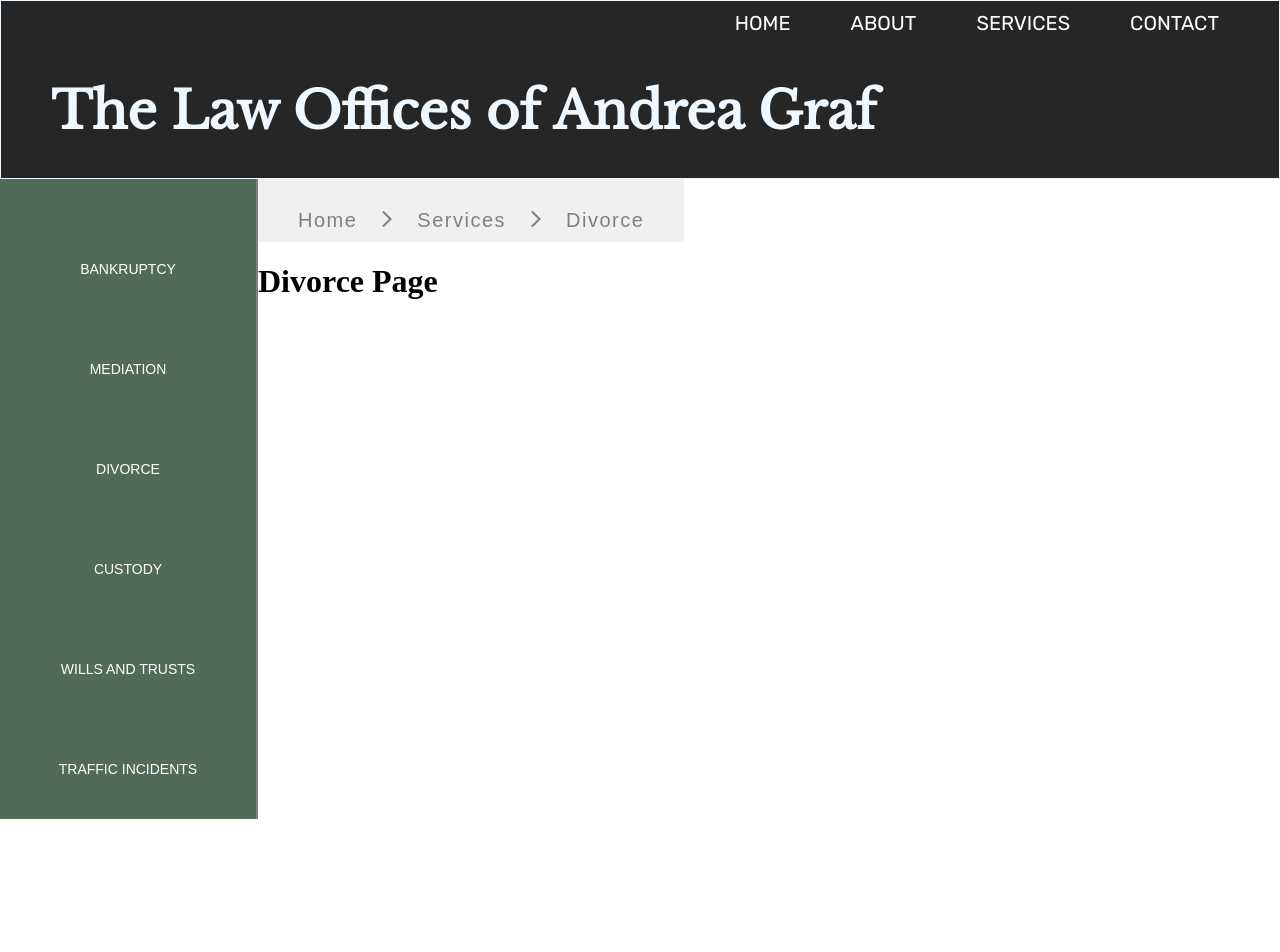
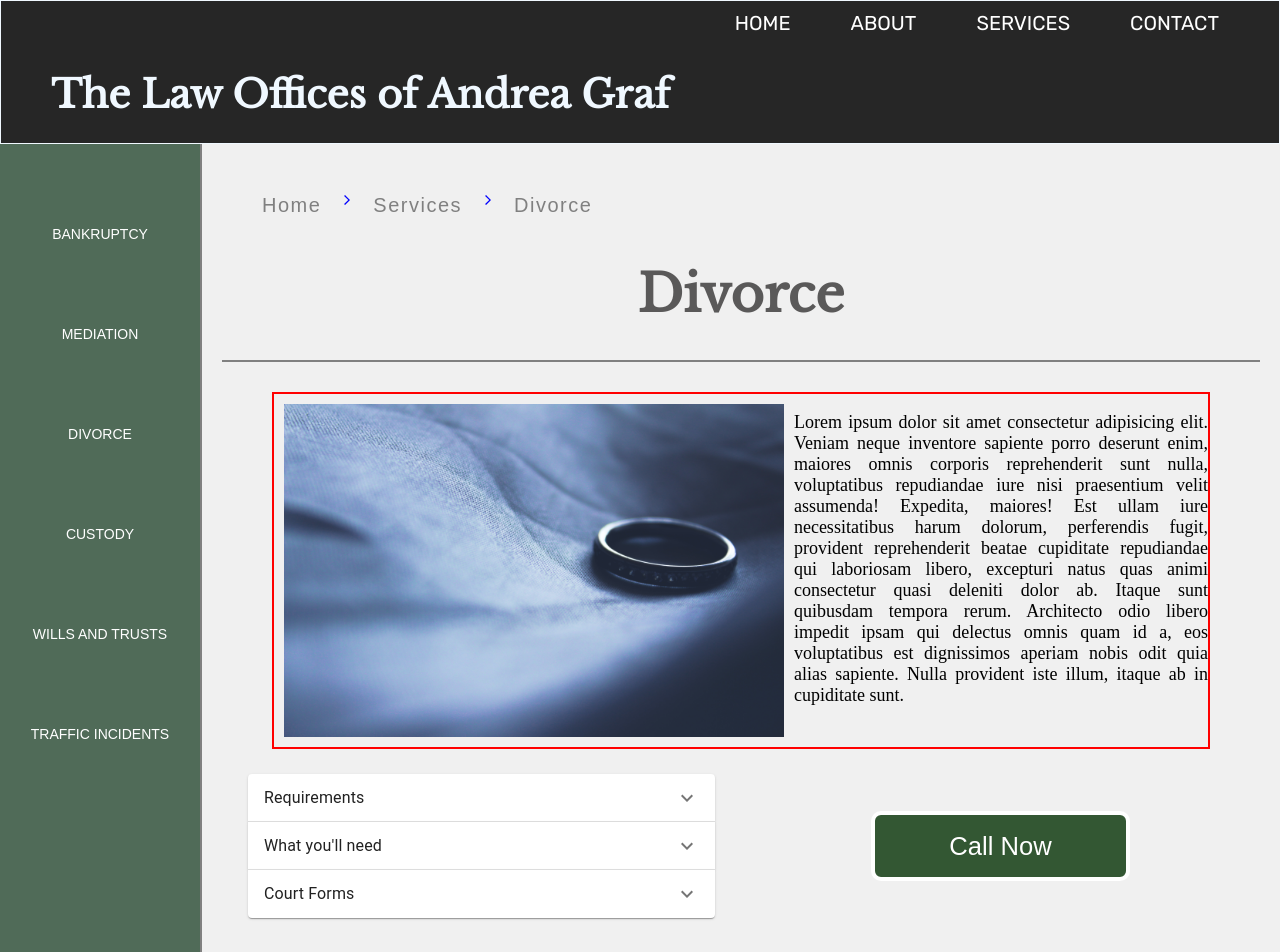
Before and after one commit to CaitHawk/Graf-Law, a React (Create React App) app: page /services/divorce in a window 1280 px wide. Shown: the top 952 px of the page. Before the commit the page ends 819 px from the top, so only its background shows below. Built offline with nearby package versions, Linux system fonts and the light colour scheme.

Commit message:
services map fixed

```diff
--- a/src/components/ContactForm.js
+++ b/src/components/ContactForm.js
@@ -24,7 +24,7 @@ function CheckBoxForm() {
     return (
         <div className="checkboxDiv">
             <p>What can we help you with?<span>(Check all that apply)(optional)</span></p>
-            <FormGroup class="checkboxContainer">
+            <FormGroup className="checkboxContainer">
                 <FormControlLabel control={<Checkbox />} label="Chapter 7" />
                 <FormControlLabel control={<Checkbox />} label="Chapter 13" />
                 <FormControlLabel control={<Checkbox />} label="Divorce" />
--- a/src/routes/servicesHomeRouter.js
+++ b/src/routes/servicesHomeRouter.js
@@ -1,97 +1,66 @@
 import BreadCrumbs from "./servicesRoutes/breadCrumbs"
 import { Component } from 'react';
+import { Link } from 'react-router-dom';
+import custodyImage from '../images/custody2.jpg';
+import divorceImage from '../images/divorce1.jpg';
+import bankruptcyImage from '../images/bankruptcy.jpg';
+import mediationImage from '../images/mediation1.jpg';
+import trafficImage from '../images/traffic1.jpg';
+import willsandtrustsImage from '../images/willsandtrusts.jpg';
+
+const services = [
+    {
+        title: 'Bankruptcy',
+        image: bankruptcyImage,
+        shortDescription: 'We offer assistance in filing for either a Chapter 7 or 13 bankruptcy.',
+    },
+    {
+        title: 'Custody',
+        image: custodyImage,
+        shortDescription: 'Gain, regain, or maintain custody. Find support services and family resources.',
+    },
+    {
+        title: 'Divorce',
+        image: divorceImage,
+        shortDescription: 'We offer representation for contested, uncontested, semi-contested, and military divorces.',
+    },
+    {
+        title: "Mediation",
+        image: mediationImage,
+        shortDescription: 'Negotiate custody agreements, contracts, and settlements without the hassle of a courtroom.',
+    },
+    {
+        title: 'Traffic Incidents',
+        image: trafficImage,
+        shortDescription: 'Fight a traffic fine or violation for misdemenors such as Speeding Ticket, DUI, or minor accident'
+    },
+    {
+        title: 'Wills and Trusts',
+        image: willsandtrustsImage,
+        shortDescription: 'Secure your future and your families future with a Last Will and Testimony or Trust towards an estate.'
+    }
+];
 
 export default function ServicesHomeRouter() {
     return (
         <main className="servicesHomeMain">
             <BreadCrumbs linkPath="/services" linkTitle="Services" />
-            {/* <ul className="cardsUl">
+            <ul className="mockCardUl">
                 {services.map(service => (
-                    <li>
+                    <li key={`${service.title.split(" ").join("")}Card`} className="serviceCardDiv">
                         <ServiceCard
                             title={service.title}
                             path={`services/${service.title.split(" ").join("").toLowerCase()}`}
                             image={service.image}
                             shortDescription={service.shortDescription}
-                            key={`${service.title.split(" ".join(""))}Card`}
                         />
                     </li>
                 ))}
-            </ul> */}
-            <div className="mockCardUl">
-                <ServiceCard
-                    title={services[0].title}
-                    image={services[0].image}
-                    shortDescription={services[0].shortDescription}
-                    path={`services/${services[0].title.toLowerCase()}`}
-                />
-                <ServiceCard
-                    title={services[1].title}
-                    image={services[1].image}
-                    shortDescription={services[1].shortDescription}
-                    path={`services/${services[1].title.toLowerCase()}`}
-                />
-                <ServiceCard
-                    title={services[2].title}
-                    image={services[2].image}
-                    shortDescription={services[2].shortDescription}
-                    path={`services/${services[2].title.toLowerCase()}`}
-                />
-                <ServiceCard
-                    title={services[3].title}
-                    image={services[3].image}
-                    shortDescription={services[3].shortDescription}
-                    path={`services/${services[3].title.toLowerCase()}`}
-                />
-                <ServiceCard
-                    title={services[4].title}
-                    image={services[4].image}
-                    shortDescription={services[4].shortDescription}
-                    path={`services/${services[4].title.split(" ").join("").toLowerCase()}`}
-                />
-                <ServiceCard
-                    title={services[5].title}
-                    image={services[5].image}
-                    shortDescription={services[5].shortDescription}
-                    path={`services/${services[5].title.split(" ").join("").toLowerCase()}`}
-                />
-            </div>
+            </ul>
         </main>
     )
 }
 
-const services = [
-    {
-        title: 'Bankruptcy',
-        image: '../images/custody',
-        shortDescription: 'We offer assistance in filing for either a Chapter 7 or 13 bankruptcy.',
-    },
-    {
-        title: 'Custody',
-        image: 'images/custody2.jpg',
-        shortDescription: 'Gain, regain, or maintain custody. Find support services and family resources.',
-    },
-    {
-        title: 'Divorce',
-        image: 'images/divorce2.jpg',
-        shortDescription: 'We offer representation for contested, uncontested, semi-contested, and military divorces.',
-    },
-    {
-        title: "Mediation",
-        image: 'images/mediation2.jpg',
-        shortDescription: 'Negotiate custody agreements, contracts, and settlements without the hassle of a courtroom.',
-    },
-    {
-        title: 'Traffic Incidents',
-        image: 'images/traffic1.jpg',
-        shortDescription: 'Fight a traffic fine or violation for misdemenors such as Speeding Ticket, DUI, or minor accident'
-    },
-    {
-        title: 'Wills and Trusts',
-        image: 'images/willsandtrust.jpg',
-        shortDescription: 'Secure your future and your families future with a Last Will and Testimony or Trust towards an estate.'
-    }
-];
 
 class ServiceCard extends Component {
     constructor(props) {
@@ -99,7 +68,7 @@ class ServiceCard extends Component {
     }
     render() {
         return (
-            <div className="serviceCardDiv">
+            <Link to={this.props.path} className='serviceCardLink'>
                 <h1>{this.props.title}</h1>
                 <div className="cardImgDiv">
                     <img src={this.props.image} alt={this.props.title} className="cardImg" />
@@ -108,7 +77,7 @@ class ServiceCard extends Component {
                     <p>{this.props.shortDescription}</p>
                     <a href={this.props.path}>{"( See more )"}</a>
                 </div>
-            </div>
+            </Link>
         )
     }
 }
--- a/src/routes/servicesRoutes/divorceRouter.js
+++ b/src/routes/servicesRoutes/divorceRouter.js
@@ -1,15 +1,113 @@
 import BreadCrumbs from "./breadCrumbs";
+import { Link } from 'react-router-dom';
+import '../../styles/serviceStyles.css';
+import Accordion from '@mui/material/Accordion';
+import AccordionSummary from '@mui/material/AccordionSummary';
+import AccordionDetails from '@mui/material/AccordionDetails';
+import Typography from '@mui/material/Typography';
+import ExpandMoreIcon from '@mui/icons-material/ExpandMore';
+import image from '../../images/divorce2.jpg';
 
 export default function DivorceRouter() {
     return (
-        <main>
+        <main className="divorceMain">
             <BreadCrumbs
                 linkPath='/services'
                 linkTitle='Services'
                 serviceLinkPath='/divorce'
                 serviceLinkTitle='Divorce'
             />
-            <h1>Divorce Page</h1>
+            <div className="divorceTitleDiv">
+                <h1>{divorcePage.title}</h1>
+            </div>
+            <div className="divorceMainDiv">
+                <div className="divorceTopDiv">
+                    <div className="divorceImageDescription">
+                        <img className="divorceImage" src={image} alt="Divorce" />
+                        <p>{divorcePage.description}</p>
+                    </div>
+                </div>
+                <div className="divorceBottomDiv">
+                    <DivorceAccordian />
+                    <div className="divorceBtnDiv">
+                        <Link to='/contact'>
+                            <button className="divorceBtn">Call Now</button>
+                        </Link>
+                    </div>
+                </div>
+
+            </div>
         </main>
     )
 }
+
+function DivorceAccordian() {
+    return (
+        <div className="divorceReqDiv">
+            <Accordion className="divorceAccordian">
+                <AccordionSummary
+                    expandIcon={<ExpandMoreIcon />}
+                    aria-controls="panel1a-content"
+                    id="panel1a-header"
+                >
+                    <Typography>Requirements</Typography>
+                </AccordionSummary>
+                <AccordionDetails>
+                    <Typography>
+                        <ul className="accoridanUl">
+                            <li>Resident of the state of Hawaii</li>
+                            <li>One party is a citizen of the U.S.</li>
+                            <li>Legally married for one(1) year or more</li>
+                        </ul>
+                    </Typography>
+                </AccordionDetails>
+            </Accordion>
+            <Accordion className="divorceAccordian">
+                <AccordionSummary
+                    expandIcon={<ExpandMoreIcon />}
+                    aria-controls="panel2a-content"
+                    id="panel2a-header"
+                >
+                    <Typography>What you'll need</Typography>
+                </AccordionSummary>
+                <AccordionDetails>
+                    <Typography className="insideAccordian">
+                        <ul className="accoridanUl">
+                            <li>Previous three(3) months paystubs / LES</li>
+                            <li>Previous Filings</li>
+                            <li>Previous Agreements (support, custody, etc)</li>
+                        </ul>
+                    </Typography>
+                </AccordionDetails>
+            </Accordion>
+            <Accordion className="divorceAccordian" >
+                <AccordionSummary
+                    expandIcon={<ExpandMoreIcon />}
+                    aria-controls="panel3a-content"
+                    id="panel3a-header"
+                >
+                    <Typography className="accordianTitle">Court Forms</Typography>
+                </AccordionSummary>
+                <AccordionDetails>
+                    <Typography className="insideAccordian">
+                        <span className="restrictionSpan">*Oahu only</span>
+                        <a className="courtFormLink"
+                            target="_blank"
+                            rel="noopener"
+                            href="https://www.courts.state.hi.us/wp-content/uploads/2018/08/1FP2039.pdf">
+                            Complaint For Divorce
+                        </a>
+                    </Typography>
+                </AccordionDetails>
+            </Accordion>
+        </div>
+    )
+}
+
+const divorcePage = {
+    title: "Divorce",
+    image: '../../images/divorce2.jpg',
+    undertitle: "Specailizing in Contested, Uncontested, Semi-Contested and Military Divorces",
+    description: "Lorem ipsum dolor sit amet consectetur adipisicing elit. Veniam neque inventore sapiente porro deserunt enim, maiores omnis corporis reprehenderit sunt nulla, voluptatibus repudiandae iure nisi praesentium velit assumenda! Expedita, maiores! Est ullam iure necessitatibus harum dolorum, perferendis fugit, provident reprehenderit beatae cupiditate repudiandae qui laboriosam libero, excepturi natus quas animi consectetur quasi deleniti dolor ab. Itaque sunt quibusdam tempora rerum. Architecto odio libero impedit ipsam qui delectus omnis quam id a, eos voluptatibus est dignissimos aperiam nobis odit quia alias sapiente. Nulla provident iste illum, itaque ab in cupiditate sunt.",
+    requirements: ['Past Three(3) months paystubs or LES', 'Previous Filings', 'Previous Agreements'],
+}
--- a/src/styles/App.css
+++ b/src/styles/App.css
@@ -31,6 +31,13 @@
     margin: 10px;
 }
 
+
+div.breadCrumbs > div > svg {
+    color: blue;
+    height: 12px;
+    width: 12px;
+}
+
 @media screen and (max-width: 700px) {
     .breadCrumbs {
         display: none;
--- a/src/styles/Headers.css
+++ b/src/styles/Headers.css
@@ -11,7 +11,7 @@
 
 .headerTitle {
     text-align: left;
-    font-size: 4vw;
+    font-size: 3vw;
     padding-left: 50px;
     font-family: 'Libre Baskerville', serif;
 }
--- /dev/null
+++ b/src/styles/serviceStyles.css
@@ -0,0 +1,128 @@
+/* divorce page styles */
+
+.divorceMain {
+    background-color: rgb(240, 240, 240);
+    padding: 20px;
+}
+
+.divorceTitleDiv {
+    display: flex;
+    flex-direction: column;
+    text-align: center;
+    font-family: 'Libre Baskerville', serif;
+    border-bottom: gray solid 2px;
+    color: rgb(90, 89, 89);
+    font-size: 2vw;
+}
+.divorceMainDiv {
+    display: flex;
+    flex-direction: column;
+    padding-top: 30px;
+}
+.divorceTopDiv {
+    display: flex;
+    border: solid 2px red;
+    width: 90%;
+    margin: auto;
+}
+.divorceBottomDiv {
+    display: flex;
+}
+/* .divorceImageDiv {
+    display: flex;
+    justify-content: center;
+    align-items: center;
+    border: solid 2px yellow;
+} */
+.divorceImageDescription img {
+    width: 500px;
+    float: left;
+    margin: 10px;
+}
+.divorceImageDescription p {
+    text-align: justify;
+    font-size: 18px;
+}
+/* .divorceDescriptionDiv {
+    display: flex;
+    justify-content: center;
+    align-items: flex-start;
+    border: solid 2px green;
+}
+.divorceDescriptionDiv p {
+    width: 100%;
+    height: auto;
+    padding: 20px;
+    color: rgb(75, 73, 73);
+    background-color: rgb(214, 214, 214);
+} */
+.divorceReqDiv {
+    display: flex;
+    flex-direction: column;
+    justify-content: center;
+    align-items: center;
+    padding: 25px 0;
+}
+.divorceAccordian {
+    width: 90%;
+}
+.insideAccordian {
+    display: flex;
+    flex-direction: column;
+}
+.restrictionSpan {
+    font-size: 10px;
+    color: red;
+    padding: 10px;
+}
+.courtFormLink {
+    text-decoration: none;
+    text-transform: none;
+    font-size: 12px;
+}
+.divorceBtnDiv {
+    display: flex;
+    align-items: center;
+    justify-content: center;
+    min-height: 100px;
+}
+.divorceBtnDiv a {
+    width: 100%;
+    display: flex;
+    justify-content: center;
+    align-items: center;
+    text-decoration: none;
+    height: 100%;
+}
+.divorceBtn {
+    width: 50%;
+    height: 70px;
+    margin: auto;
+    background-color: rgb(51, 87, 51);
+    color: white;
+    border: solid 4px white;
+    border-radius: 10px;
+    font-size: 2vw;
+}
+.divorceBtn:hover {
+    opacity: .75;
+}
+
+@media screen and (max-width: 1110px) {
+    .divorceImageDescription, .divorceReqDiv, .divorceBtnDiv {
+        width: 100%;
+    }
+    .divorceBottomDiv, .divorceTopDiv {
+        display: flex;
+        flex-direction: column;
+    }
+    .divorceMain {
+        width: 100vw;
+    }
+}
+
+@media screen and (min-width: 1111px) {
+    .divorceReqDiv, .divorceBtnDiv {
+        width: 50%;
+    }
+}
```
Also changed, not shown: src/styles/ServicesPageStyles.css (+13 -5 lines), src/images/mediation1.jpg, src/routes/servicesRoutes/dudeFreeGuy.jpg (added).
